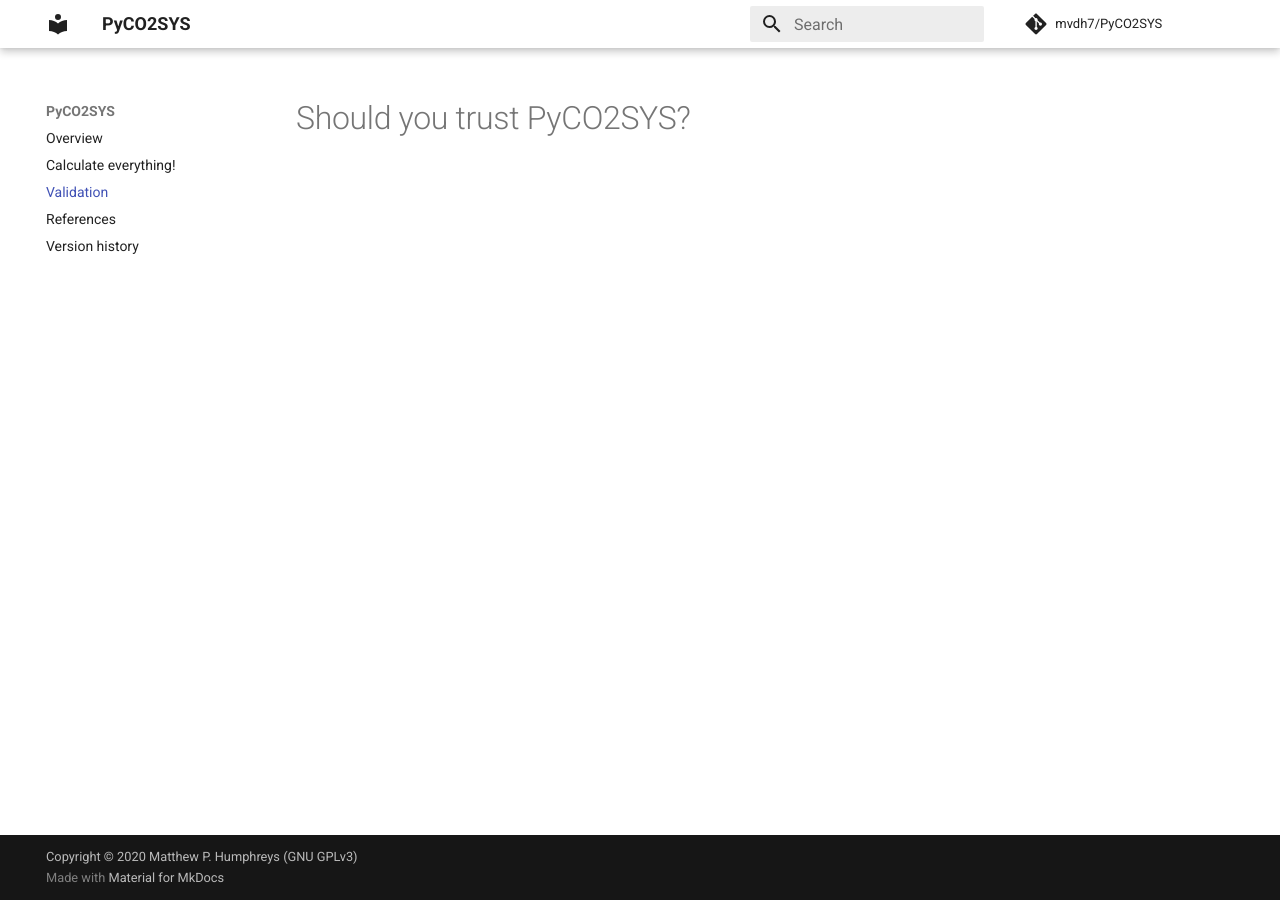
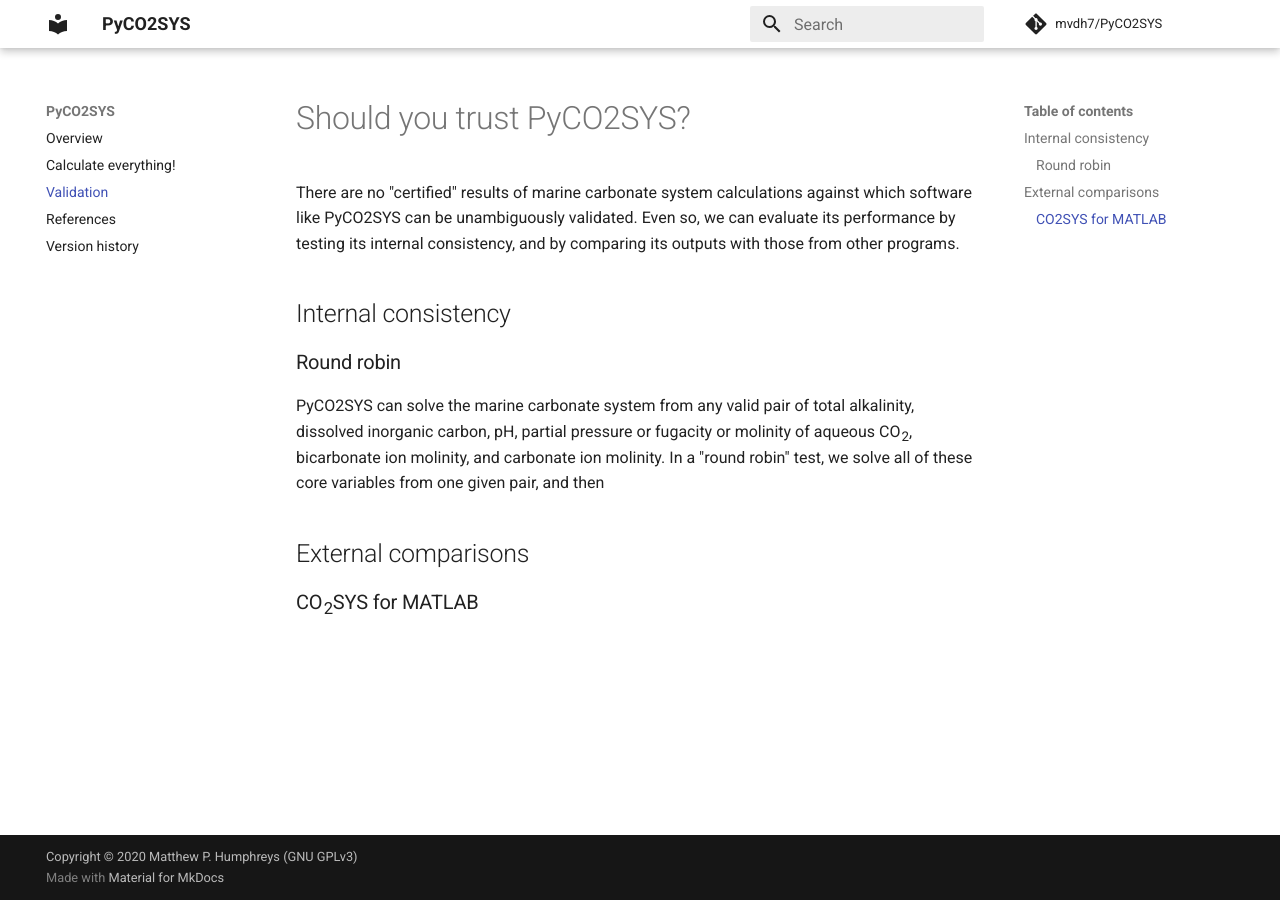
Before and after one commit to mvdh7/PyCO2SYS, an MkDocs documentation site: the page built from docs/validate.md, in a window 1280 px wide. Built offline with MkDocs 1.6.1 and Material for MkDocs 9.7.7, drawn with Linux system fonts in a browser that asks for light colours; comment, search, counter and statistics services are not loaded.

Commit message:
Start describing

```diff
--- a/docs/validate.md
+++ b/docs/validate.md
@@ -1 +1,13 @@
 # Should you trust PyCO2SYS?
+
+There are no "certified" results of marine carbonate system calculations against which software like PyCO2SYS can be unambiguously validated.  Even so, we can evaluate its performance by testing its internal consistency, and by comparing its outputs with those from other programs.
+
+## Internal consistency
+
+### Round robin
+
+PyCO2SYS can solve the marine carbonate system from any valid pair of total alkalinity, dissolved inorganic carbon, pH, partial pressure or fugacity or molinity of aqueous CO<sub>2</sub>, bicarbonate ion molinity, and carbonate ion molinity.  In a "round robin" test, we solve all of these core variables from one given pair, and then
+
+## External comparisons
+
+### CO<sub>2</sub>SYS for MATLAB
```
Also changed, not shown: docs/refs.md (+3 -0 lines).
